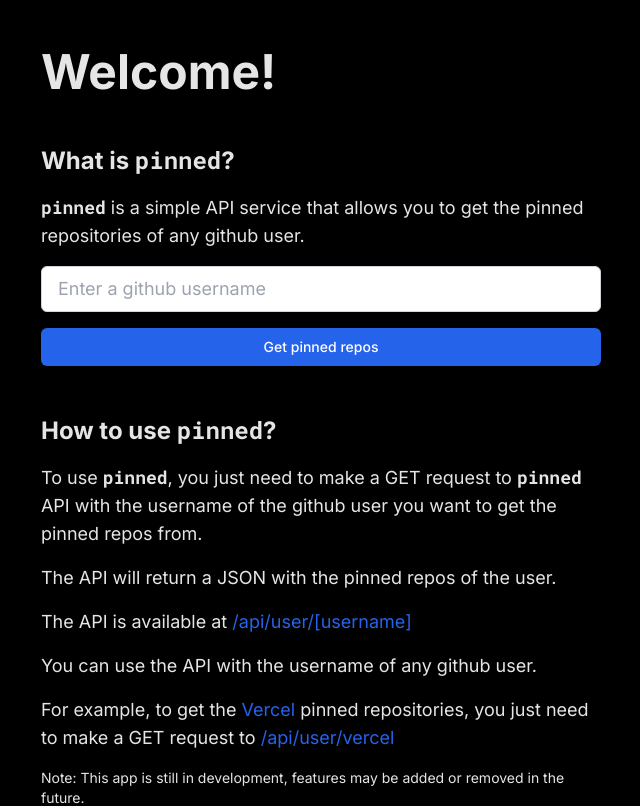
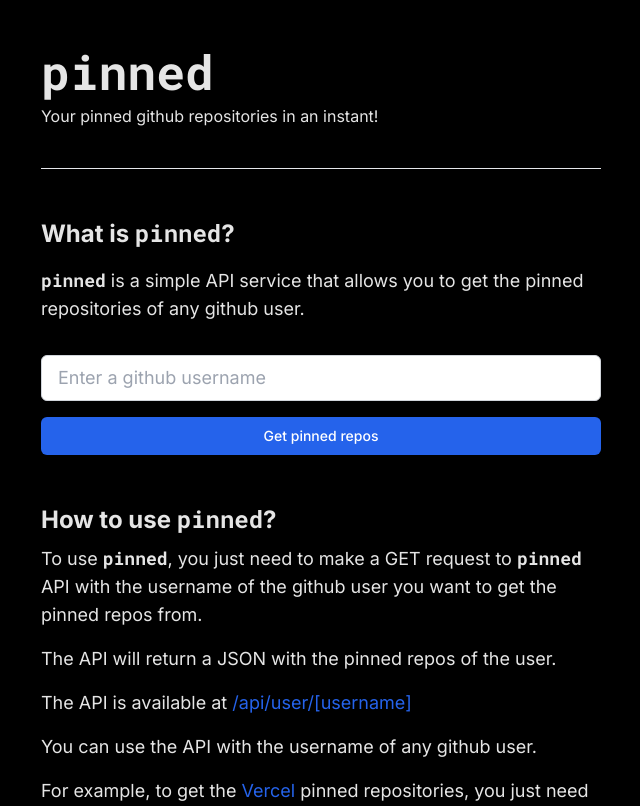
Before and after one commit to rubkn/pinned, a Next.js app: page / in a window 1280 px wide. Shown: the top 806 px of the page, without its empty margins (319-959 px from the left). Built offline with nearby package versions, Linux system fonts and the light colour scheme.

Commit message:
added document and small changes

```diff
--- /dev/null
+++ b/pages/_document.tsx
@@ -0,0 +1,37 @@
+import Document, { Head, Html, Main, NextScript } from "next/document";
+
+export default class MyDocument extends Document {
+  render() {
+    return (
+      <Html lang="en">
+        <Head>
+          <title>pinned.rubkn.dev</title>
+          <meta property="og:title" content="pinned.rubkn.dev" key="title" />
+          <meta
+            name="description"
+            content="api service to get pinned repos on github"
+          />
+          <link rel="preconnect" href="https://fonts.googleapis.com" />
+          <link
+            rel="preconnect"
+            href="https://fonts.gstatic.com"
+            crossOrigin="true"
+          />
+          <link
+            href="https://fonts.googleapis.com/css2?family=Inter:wght@100;200;300;400;500;600;700;800;900&display=swap"
+            rel="stylesheet"
+          />
+          <link
+            href="https://fonts.googleapis.com/css2?family=Roboto+Mono:ital,wght@0,100;0,200;0,300;0,400;0,500;0,600;0,700;1,100;1,200;1,300;1,400;1,500;1,600;1,700&display=swap"
+            rel="stylesheet"
+          />
+          <link rel="icon" href="/favicon.ico" />
+        </Head>
+        <body>
+          <Main />
+          <NextScript />
+        </body>
+      </Html>
+    );
+  }
+}
--- a/pages/api/user/[uid].ts
+++ b/pages/api/user/[uid].ts
@@ -6,6 +6,10 @@ export default async function handler(
   req: NextApiRequest,
   res: NextApiResponse<UserPins | Error>
 ) {
+  console.log("req", req);
+
+  console.log("req.query", req.query);
+
   const { uid } = req.query;
 
   if (!uid) {
--- a/pages/index.tsx
+++ b/pages/index.tsx
@@ -16,41 +16,27 @@ export default function Home() {
   };
 
   return (
-    <div className="font-sans">
+    <>
       <Head>
         <title>pinned.rubkn.dev</title>
-        <meta
-          name="description"
-          content="api service to get pinned repos on github"
-        />
-        <link rel="preconnect" href="https://fonts.googleapis.com" />
-        <link
-          rel="preconnect"
-          href="https://fonts.gstatic.com"
-          crossOrigin="true"
-        />
-        <link
-          href="https://fonts.googleapis.com/css2?family=Inter:wght@100;200;300;400;500;600;700;800;900&display=swap"
-          rel="stylesheet"
-        />
-        <link
-          href="https://fonts.googleapis.com/css2?family=Roboto+Mono:ital,wght@0,100;0,200;0,300;0,400;0,500;0,600;0,700;1,100;1,200;1,300;1,400;1,500;1,600;1,700&display=swap"
-          rel="stylesheet"
-        />
-        <link rel="icon" href="/favicon.ico" />
       </Head>
+      <main className="font-sans p-6 sm:p-12">
+        <section className="text-lg text-neutral-200 ">
+          <h1 className="text-5xl font-bold font-mono">pinned</h1>
+          <h1 className="py-2 text-base">
+            Your pinned github repositories in an instant!
+          </h1>
 
-      <main className="text-lg text-neutral-200 p-6 sm:p-12">
-        <h1 className="text-5xl font-bold">Welcome!</h1>
+          <hr className="my-8 h-px bg-gray-200 border-0 dark:bg-neutral-800" />
           <div>
             {/* intro */}
             <h2 className="text-2xl font-bold mt-12">
               What is <span className="font-bold font-mono">pinned</span>?
             </h2>
-          <p className="mt-4">
-            <span className="font-bold font-mono">pinned</span> is a simple API
-            service that allows you to get the pinned repositories of any github
-            user.
+            <p className="py-4">
+              <span className="font-bold font-mono">pinned</span> is a simple
+              API service that allows you to get the pinned repositories of any
+              github user.
             </p>
 
             {/* input and button */}
@@ -73,29 +59,29 @@ export default function Home() {
             <h2 className="text-2xl font-bold mt-12">
               How to use <span className="font-bold font-mono">pinned</span>?
             </h2>
-          <p className="mt-4">
-            To use <span className="font-bold font-mono">pinned</span>, you just
-            need to make a GET request to{" "}
+            <p className="py-2">
+              To use <span className="font-bold font-mono">pinned</span>, you
+              just need to make a GET request to{" "}
               <span className="font-bold font-mono">pinned</span> API with the
               username of the github user you want to get the pinned repos from.
             </p>
-          <p className="mt-4">
+            <p className="py-2">
               The API will return a JSON with the pinned repos of the user.
             </p>
-          <p className="mt-4">
+            <p className="py-2">
               The API is available at{" "}
               <span className="text-blue-600 hover:text-blue-800 cursor-pointer">
                 /api/user/[username]
               </span>
             </p>
-          <p className="mt-4">
+            <p className="py-2">
               You can use the API with the username of any github user.
             </p>
-          <p className="mt-4">
+            <p className="py-2">
               For example, to get the{" "}
               <Link
                 href="
-              https://vercel.com"
+              www.vercel.com"
                 className="text-blue-600 hover:text-blue-800"
               >
                 Vercel
@@ -109,28 +95,36 @@ export default function Home() {
                 /api/user/vercel
               </Link>
             </p>
-          <p className="mt-4 text-sm">
+            <p className="py-2 text-sm">
               Note: This app is still in development, features may be added or
               removed in the future.
             </p>
           </div>
-      </main>
+        </section>
 
+        <hr className="my-8 h-px bg-gray-200 border-0 dark:bg-neutral-800" />
         {/* footer */}
-      <footer className="flex flex-col p-6 sm:p-12">
+        <footer className="flex flex-col">
           <span>
             Developed by{" "}
-          <Link href="https://rubenbrandao.com" className="font-bold">
+            <Link
+              href="www.rubenbrandao.com"
+              className="font-bold hover:text-blue-600"
+            >
               rubkn
             </Link>
           </span>
           <span>
             Powered by{" "}
-          <Link href="https://vercel.com/" className="font-bold">
+            <Link
+              href="www.vercel.com/"
+              className="font-bold hover:text-blue-600"
+            >
               Vercel
             </Link>
           </span>
         </footer>
-    </div>
+      </main>
+    </>
   );
 }
```
Lines whose indentation alone changed are shown as unchanged.
